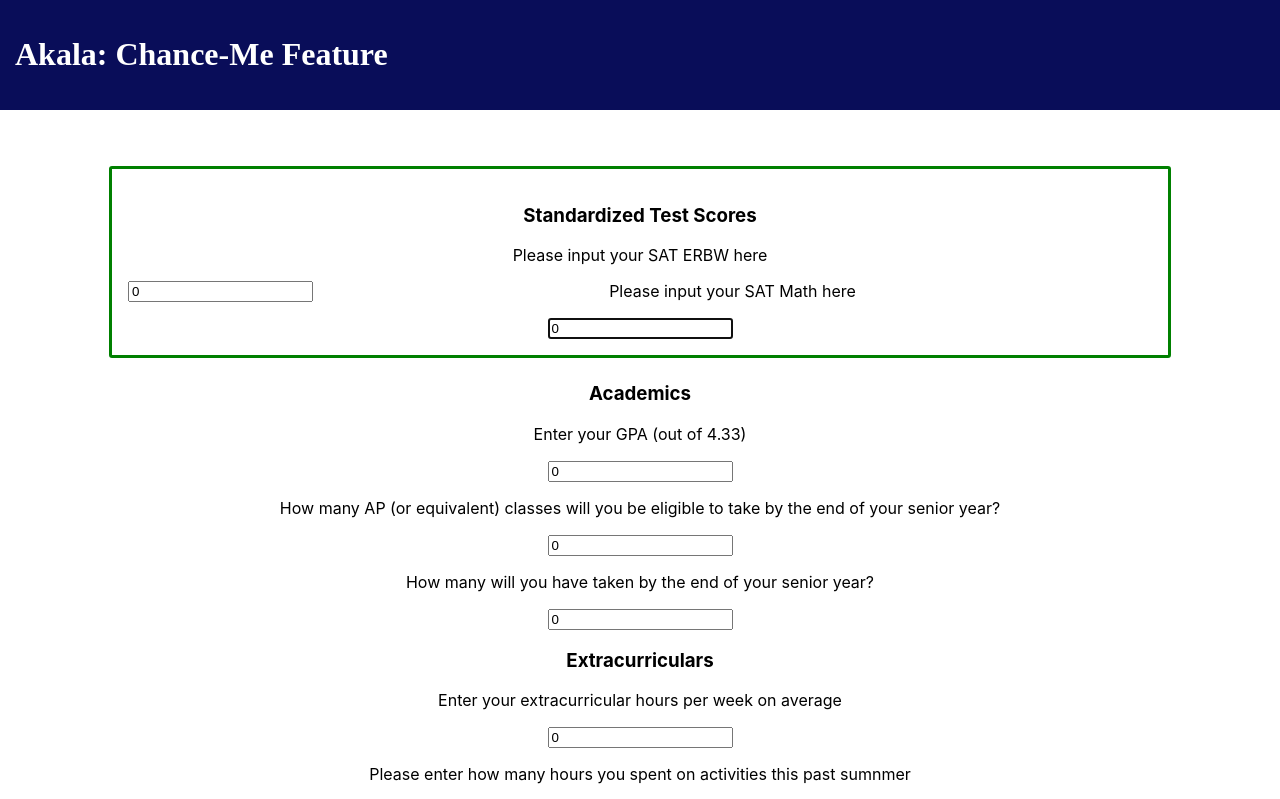
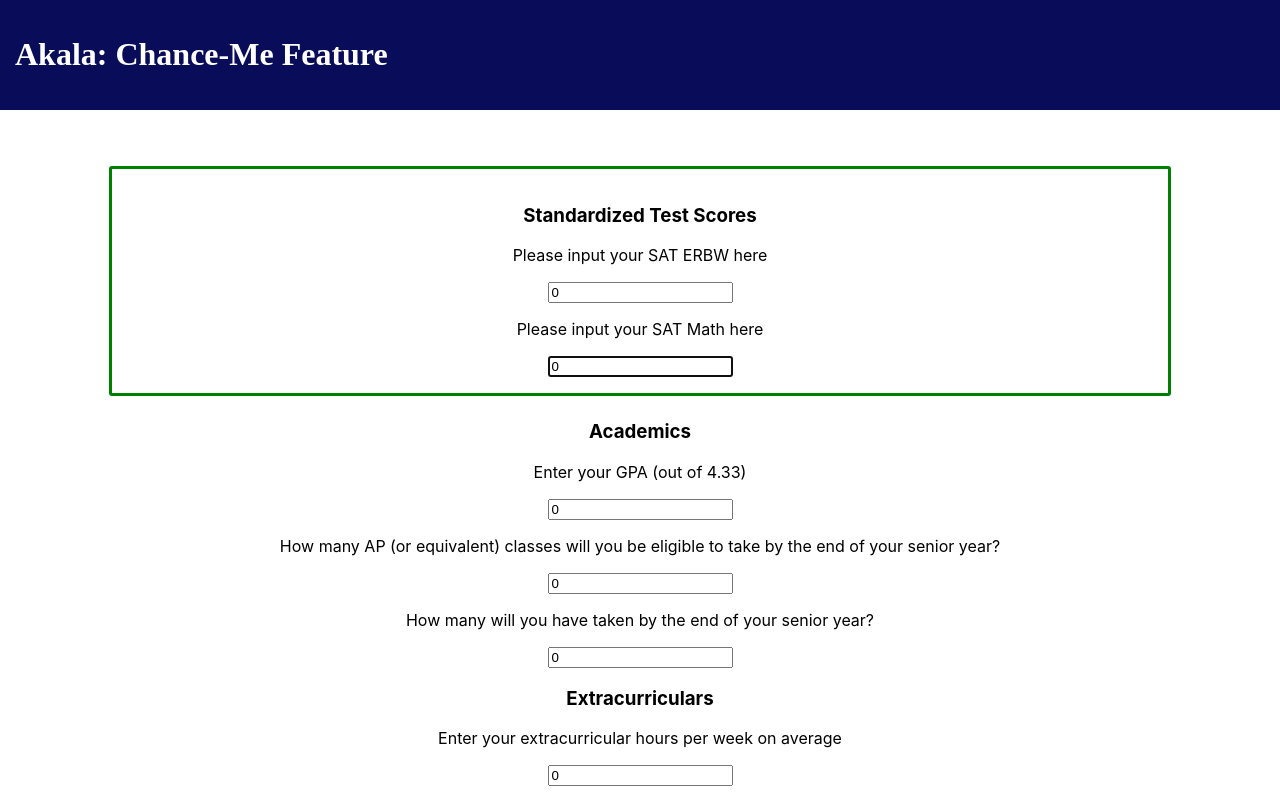
Before and after one commit to dothrakimango/college, a React (Create React App) app: page / in a window 1280 px wide. Shown: the top 799 px of the page. Built offline with nearby package versions, Linux system fonts and the light colour scheme.

Commit message:
fixed sat erbw box

```diff
--- a/src/App.js
+++ b/src/App.js
@@ -314,7 +314,6 @@
           <p>Please input your SAT ERBW here</p>
           <input type = "text"
             name = "erbwBox"
-            className = "erbwBox"
             onChange = {(e) => setSatERBW(e.target.value)}
             value = {satERBW}
             autoFocus
```
